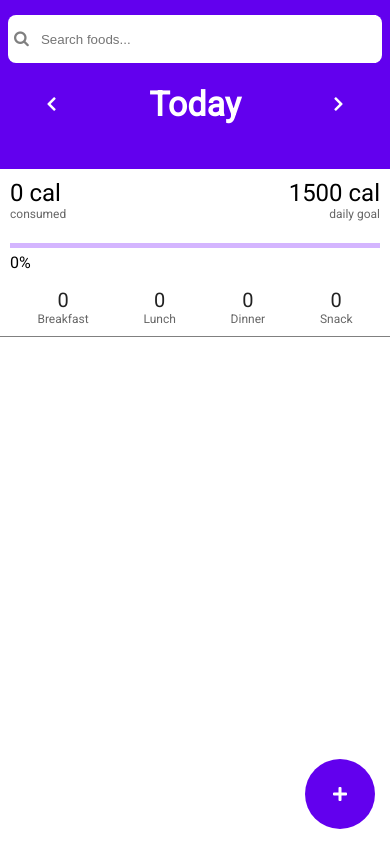
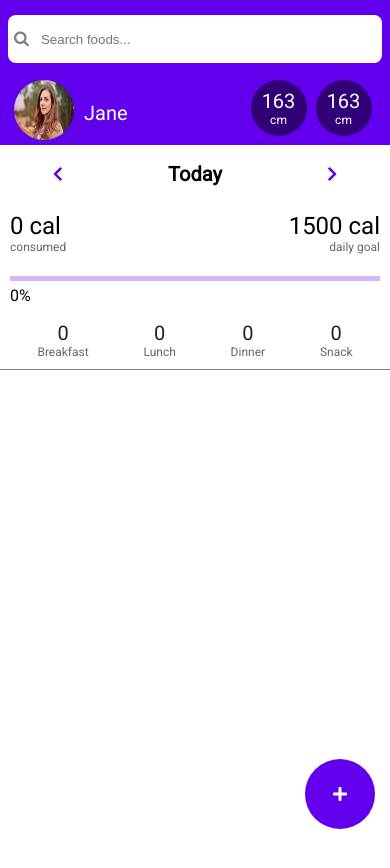
Before and after one commit to DavidRamsdale/calorie_counter, a React (Create React App) app: page / in a window 390 px wide. Shown: the top 868 px of the page. Before the commit the page ends 844 px from the top, so only its background shows below. Built offline with nearby package versions, Linux system fonts and the light colour scheme.

Commit message:
Add mobile responsiveness to header

```diff
--- a/src/App.js
+++ b/src/App.js
@@ -5,6 +5,7 @@ import SearcResults from './components/search-result/search-result.component';
 import ItemCollection from './components/food-item-list/food-item-list.component';
 import CarlorieMeter from './components/calorie-meter/calorie-meter.component';
 import Profile from './components/profile/profile.component';
+import MoboleProfile from './components/profile-mobile/profile-mobile.component';
 
 import MockData from './mock_data/mockData.json';
 
@@ -106,7 +107,21 @@ class App extends Component {
               <h2>{date}</h2>
               <i onClick={() => this.onChangeDate("right")} className="fas fa-chevron-right"></i>
             </div>
+
+            <MoboleProfile
+              height={MockData.height_cm}
+              weight={MockData.weight_kg}
+              first_name={MockData.first_name}
+              last_name={MockData.last_name}
+            />
           </div>
+        </div>
+        <div className="mobile-date-container">
+              <div className="date-container">
+                <i onClick={() => this.onChangeDate("left")} className="fas fa-chevron-left"></i>
+                <h2>{date}</h2>
+                <i onClick={() => this.onChangeDate("right")} className="fas fa-chevron-right"></i>
+              </div>
         </div>
         <div className="content-container">
           <div className="user-info">
--- a/src/App.scss
+++ b/src/App.scss
@@ -15,11 +15,19 @@
         justify-content: center;
         align-items: center;
         display: flex;
+
+        @media screen and (max-width: 800px) {
+            position: fixed;
+        }
     }
 
     .header{
         height: 20%;
         background: #6200ee;
+
+        @media screen and (max-width: 800px) {
+            height: auto;
+        }
 
         .container {
             height: 100%;
@@ -37,7 +45,7 @@
                 justify-content: space-around;
 
                 @media screen and (max-width: 800px) {
-                    width: 100%;
+                    display: none;
                 }
 
                 h2 {
@@ -46,6 +54,32 @@
             }
         }
     }
+
+    .mobile-date-container {
+        display: none;
+        @media screen and (max-width: 800px) {
+            display: contents;
+            height: 70px;
+
+            .date-container {
+                width: 100%;
+                color: black;
+                display: flex;
+                align-items: center;
+                justify-content: space-around;
+
+                h2 {
+                    font-size: 20px;
+                }
+
+                i {
+                    color: #6200ee;
+                }
+            }
+
+        }
+    }
+
 
     .content-container {
 
--- /dev/null
+++ b/src/components/profile-mobile/profile-mobile.component.jsx
@@ -0,0 +1,26 @@
+import React from 'react';
+
+import image from '../../assests/jane.jpeg'
+
+import './profile-mobile.styles.scss'
+
+const Profile = ({ height, weight, first_name, last_name }) => (
+    <div className="mobile-profile">
+        <div className="picture-container">
+            <img className="profile-image" src={image} alt="user_pic" />
+            <span>{first_name}</span>
+        </div>
+        <div className="info-container">
+            <div className="circle">
+                <span>{height}</span>
+                <span className="units">cm</span>
+            </div>
+            <div className="circle">
+                <span>{height}</span>
+                <span className="units">cm</span>
+            </div>
+        </div>
+    </div>
+);
+
+export default Profile;
--- /dev/null
+++ b/src/components/profile-mobile/profile-mobile.styles.scss
@@ -0,0 +1,58 @@
+.mobile-profile {
+    height: 65px;
+    margin-top: 80px;
+    width: 100%;
+    display: flex;
+    justify-content: space-between;
+    padding: 0 14px;
+    box-sizing: border-box;
+
+    .picture-container{
+        display: flex;
+
+        span {
+            color: white;
+            font-size: 20px;
+            margin-left: 10px;
+        }
+
+        *:last-child {
+            align-self: center;
+        }
+        .profile-image {
+            display: inline-block;
+            position: relative;
+            width: 60px;
+            height: 60px;
+            overflow: hidden;
+            border-radius: 50%;
+        }
+    }
+
+    .info-container {
+        display: flex;
+        justify-content: space-around;
+        width: 130px;
+
+        .circle{
+            width: 56px;
+            height: 56px;
+            border-radius: 50%;
+            font-size: 20px;
+            color: #fff;
+            text-align: center;
+            background: rgba(0, 0, 0, 0.5);
+            display: flex;
+            flex-direction: column;
+            justify-content: center;
+
+            .units {
+                font-size: 12px;
+            }
+        }
+    }
+
+    .name {
+        font-size: 24px;
+    }
+}
```
